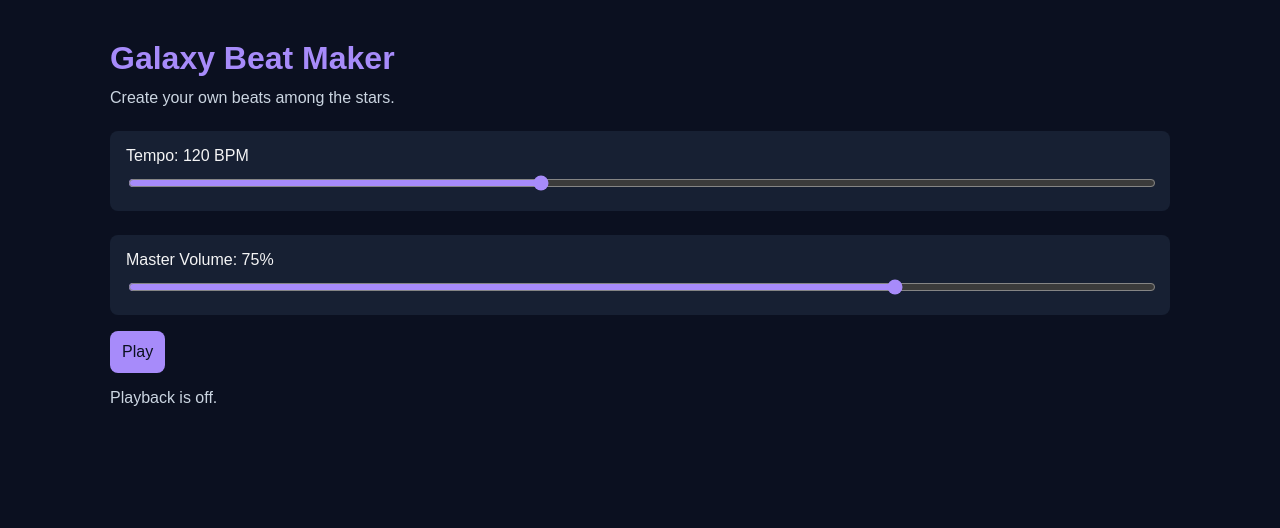
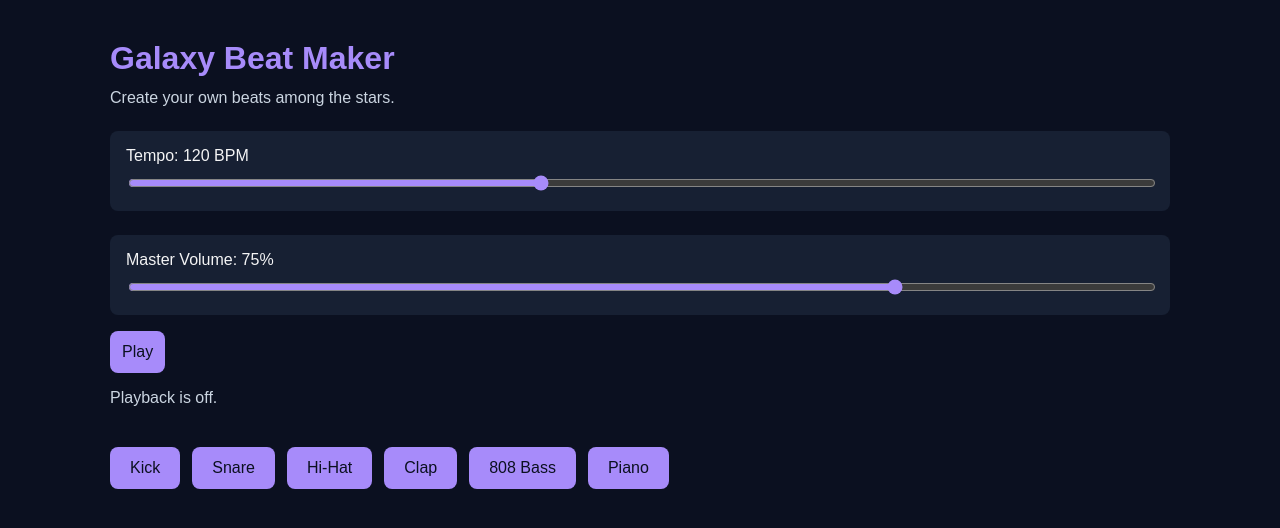
Before and after one commit to clydeezy1/galaxy-beat-maker, a React (Vite) app: page / in a window 1280 px wide. Shown: the top 528 px of the page. Built offline with nearby package versions, Linux system fonts and the light colour scheme.

Commit message:
Add sound buttons and hover styles

```diff
--- a/src/App.css
+++ b/src/App.css
@@ -66,3 +66,21 @@ button:hover {
   width: 100%;
   accent-color: var(--color-primary);
 }
+
+.sound-buttons {
+display: flex;
+flex-wrap: wrap;
+gap: 12px;
+margin-top: 24px;
+}
+.sound-button {
+padding: 12px 20px;
+background-color: var(--color-primary);
+color: var(--color-background);
+border: none;
+border-radius: 8px;
+cursor: pointer;
+}
+.sound-button:hover {
+  opacity: 0.85;
+}
--- a/src/App.jsx
+++ b/src/App.jsx
@@ -1,10 +1,19 @@
 import { useState } from 'react'
 import './App.css';
 
+const sound = [
+  {id: "kick", name : "Kick"},
+  {id: "snare", name : "Snare"},
+  {id: "hihat", name : "Hi-Hat"},
+  {id: "clap", name : "Clap"},
+  {id: "808", name : "808 Bass"},
+  {id: "pinano", name : "Piano"},
+];
 function App() {
   const [isPlaying, setIsPlaying] = useState(false);
   const [ tempo, setTempo] = useState(120);
   const[volume, setVolume] = useState(75);
+
 
 
   function togglePlayback() {
@@ -51,6 +60,17 @@ function App() {
       <p role="status">
         {isPlaying ? 'Playback is on.' : 'Playback is off.'}
       </p>
+      <div className="sound-buttons">
+        {sound.map((sound) => (
+          <button
+          key={sound.id}
+          type="button"
+          className="sound-button"
+          >
+            {sound.name}
+          </button>
+        ))}
+      </div>
     </main>
   )
 }
```
